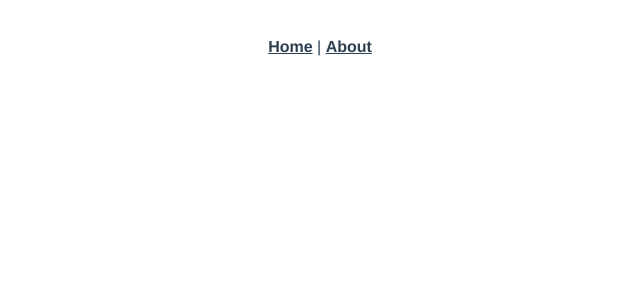
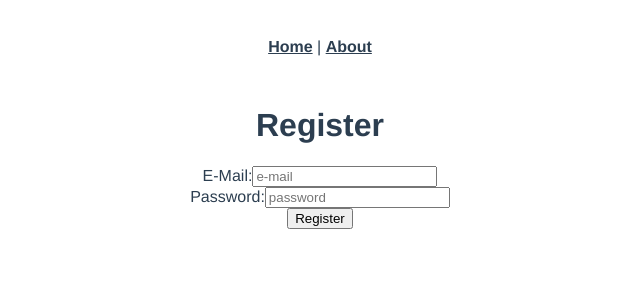
Before and after one commit to adele-angel/vue-tab-tracker, a Vue app in the folder client/: page /register in a window 1280 px wide. Shown: the top 300 px of the page, without its empty margins (320-960 px from the left). Built offline with nearby package versions, Linux system fonts and the light colour scheme.

Commit message:
setting up the registration page

```diff
--- a/client/package.json
+++ b/client/package.json
@@ -10,6 +10,7 @@
     "lint": "vue-cli-service lint"
   },
   "dependencies": {
+    "axios": "^0.19.2",
     "core-js": "^3.6.4",
     "register-service-worker": "^1.6.2",
     "vue": "^2.6.11",
--- a/client/src/App.vue
+++ b/client/src/App.vue
@@ -1,7 +1,7 @@
 <template>
   <div id="app">
     <div id="nav">
-      <router-link to="/">Home</router-link> |
+      <router-link to="/">Home</router-link>&nbsp;|
       <router-link to="/about">About</router-link>
     </div>
     <router-view />
--- /dev/null
+++ b/client/src/components/Register.vue
@@ -0,0 +1,33 @@
+<template>
+  <div id="register">
+    <h1>Register</h1>
+    <label for="email">E-Mail:</label>
+    <input type="email" name="email" v-model="email" id="email" placeholder="e-mail" />
+    <br />
+    <label for="password">Password:</label>
+    <input type="password" name="password" v-model="password" id="password" placeholder="password" />
+    <br />
+    <button @click="register">Register</button>
+  </div>
+</template>
+
+<script>
+import AuthenticationService from "@/services/AuthenticationService";
+export default {
+  name: "Register",
+  data() {
+    return {
+      email: "",
+      password: ""
+    };
+  },
+  methods: {
+    async register() {
+      await AuthenticationService.register({
+        email: this.email,
+        password: this.password
+      });
+    }
+  }
+};
+</script>
--- a/client/src/router/index.js
+++ b/client/src/router/index.js
@@ -13,11 +13,12 @@ const routes = [
 	{
 		path: "/about",
 		name: "About",
-    // route level code-splitting
-    // this generates a separate chunk (about.[hash].js) for this route
-    // which is lazy-loaded when the route is visited.
-    component: () =>
-      import(/* webpackChunkName: "about" */ "../views/About.vue")
+		component: () => import("../views/About.vue")
+	},
+	{
+		path: "/register",
+		name: "Register",
+		component: () => import("../components/Register.vue")
 	}
 ];
 
--- /dev/null
+++ b/client/src/services/API.js
@@ -0,0 +1,8 @@
+import axios from "axios";
+
+export default () => {
+	// return connector
+	return axios.create({
+		baseURL: "http://localhost:3000"
+	});
+};
--- /dev/null
+++ b/client/src/services/AuthenticationService.js
@@ -0,0 +1,12 @@
+import API from "@/services/API";
+
+export default {
+	register(credentials) {
+		return API().post("register", credentials);
+	}
+};
+
+// AuthenticationService.register({
+// 	email: "test@gmail.com",
+// 	password: "123456"
+// });
--- a/client/src/views/Home.vue
+++ b/client/src/views/Home.vue
@@ -1,18 +1,10 @@
 <template>
-  <div class="home">
-    <img alt="Vue logo" src="../assets/logo.png" />
-    <HelloWorld msg="Welcome to Your Vue.js App" />
-  </div>
+  <div class="home">Home</div>
 </template>
 
 <script>
-// @ is an alias to /src
-import HelloWorld from "@/components/HelloWorld.vue";
-
 export default {
-  name: "Home",
-  components: {
-    HelloWorld
-  }
+  name: "Home"
 };
 </script>
+b
```
Also changed, not shown: 2 other files (tests, documents, lock files or other folders). Lines whose indentation alone changed are shown as unchanged.
